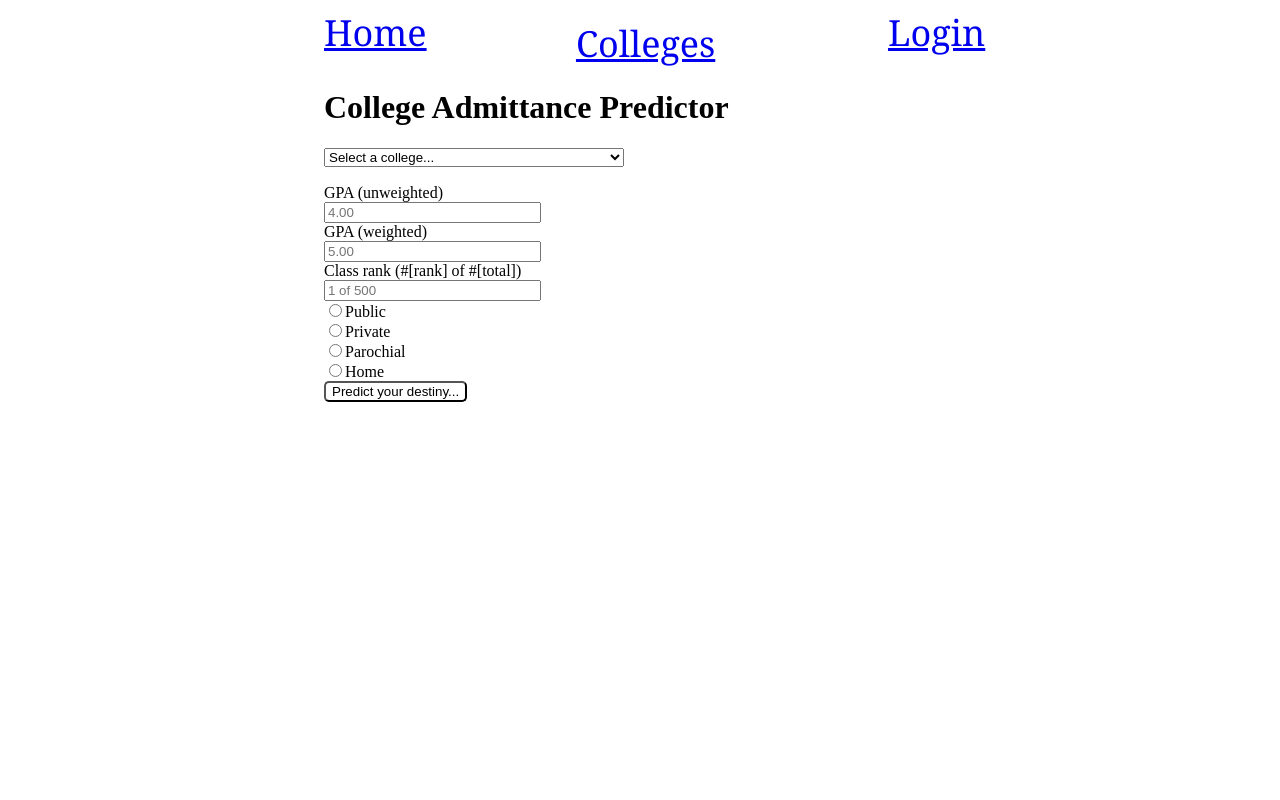
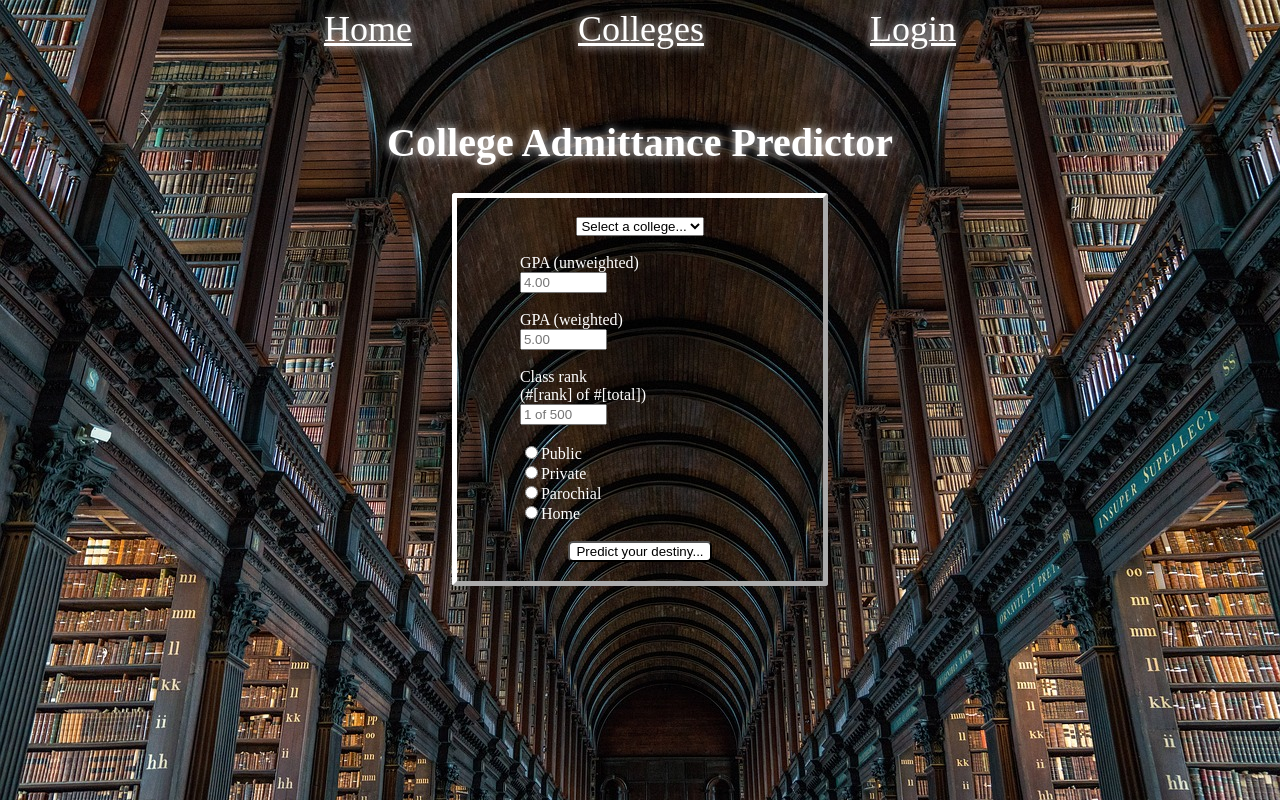
Before and after one commit to k0414834r/CollegeAdmittance, a Flask app: page /colleges in a window 1280 px wide. Run offline with Flask 2, Linux system fonts and the light colour scheme; data that the repository does not hold is empty; parts of the project's set-up code (start-up, migrations or seed data) failed here and were passed over; some libraries are stand-ins or nearby versions.

Commit message:
update CSS

```diff
--- a/application/static/stylesheet.css
+++ b/application/static/stylesheet.css
@@ -1,37 +1,37 @@
-#one {
-    float: left;
-    width: 33%;
-    display: table-cell;
-}
-
-#two {
-    width: 33%;
-    display: table-cell;
-}
-
-#three {
-    float: right;
-    width: 33%;
-    display: table-cell;
-}
-
 #ddl {
     min-height: 12px;
     overflow-y: auto;
     overflow-x: hidden;
-    position: absolute;
-    width: 300px;
+    display: block;
+    margin: 0 auto;
+    max-width: 100%;
+    text-align: center;
  }
 
 .heading {
+    text-align: justify;
     margin: 0 auto;
     width: 50%;
     font-size: 36px;
-    font-family: Georgia;
+    font-family: "Calisto MT";
     border-color: black;
     border: 0 0 5px 0;
-    display: table;
-    text-align: center;
+    list-style: none;
+    padding: 0px;
+}
+
+.heading:after {
+    content: '';
+    display: inline-block;
+    width: 100%;
+}
+
+ul.heading {
+    padding: 0px;
+}
+
+.heading li {
+    display: inline-block;
 }
 
 .container {
@@ -52,17 +52,33 @@
     padding: 3% 10% 3% 10%;
     width: 38%;
     border: 5px;
-    border-color: black;
+    border-color: white;
     border-radius: 3px;
     border-style: outset;
 }
 
+.colleges {
+    color: white;
+    font-family: "Calisto MT";
+}
+
+body {
+    background-image: url("library.jpg");
+    background-repeat: no-repeat;
+    background-size: cover;
+}
+
 p {
-
+    color: white;
+    font-family: "Calisto MT";
 }
 
 h1 {
-
+    color: white;
+    font-family: "Calisto MT";
+    font-size: 40px;
+    text-align: center;
+    text-shadow: 0 0 10px #FFFFFF;
 }
 
 h2 {
@@ -73,8 +89,14 @@ h3 {
 
 }
 
-a {
+a:link {
+    color: white;
+    font-family: "Calisto MT";
+    text-shadow: 0 0 10px #FFFFFF;
+}
 
+option {
+    max-width: 5%;
 }
 
 input[type=number]::-webkit-inner-spin-button,
@@ -86,24 +108,28 @@ input[type=number]::-webkit-outer-spin-button {
 input[type=submit] {
     background-color: white;
     border-radius: 5px;
+    display: block;
+    margin: 0 auto;
 }
 
 a:hover {
-
+    text-shadow: 0 0 10px #0000FF;
 }
 
 a:visited {
-
+    text-shadow: 0 0 10px #800080;
 }
 
 a:visited:hover {
-
+    text-shadow: 0 0 10px #FFFFFF;
 }
 
 .form {
-
+    color: white;
+    font-family: "Calisto MT";
 }
 
 .flash {
-
+    color: white;
+    font-family: "Calisto MT";
 }
--- a/application/templates/base.html
+++ b/application/templates/base.html
@@ -16,18 +16,18 @@
 
     </head>
     <body>
-        <div class="heading">
-            <div id="one"><a href="/index">Home</a></div>
-            <div id="two"><a href="/colleges">Colleges</a></div>
+        <ul class="heading">
+            <li><a href="/index">Home</a></li>
+            <li><a href="/colleges">Colleges</a></li>
 
-            <div id="three">
+            <li>
                 {% if current_user.is_anonymous %}
                 <a href="{{ url_for('login') }}">Login</a>
                 {% else %}
                 <a href="{{ url_for('logout') }}">Logout</a>
                 {% endif %}
-            </div>
-        </div>
+            </li>
+        </ul>
 
         <div class="container">
 
--- a/application/templates/colleges.html
+++ b/application/templates/colleges.html
@@ -12,29 +12,34 @@
     <div class="colleges">
         <h1>College Admittance Predictor</h1>
 
+        <div class="login">
+
             <form action="/predict.html" method="get" id="collegelist">
                 <select name="collegelist" size="1" id="ddl" form="collegelist">
                     <option value="" disabled selected>Select a college...</option>
                     {% for college in colleges %}
-                    <option value="{{ college.college_id }}">{{ college.name }}</option>
+                        <option value="{{ college.college_id }}" title="{{ college.name }}">{{ college.name }}</option>
                     {% endfor %}
                 </select>
 
-            <br><br>
+                <br>
 
                 GPA (unweighted)<br>
-            <input type="number" name="GPA_UW" id="GPA_UW" oninput="limit()" min="0.00" max="4.00" maxlength="3" style="width: 33%" placeholder="4.00"><br>
+                <input type="number" name="GPA_UW" id="GPA_UW" oninput="limit()" min="0.00" max="4.00" maxlength="3" style="width: 33%" placeholder="4.00"><br><br>
                 GPA (weighted)<br>
-            <input type="number" name="GPA_W" id="GPA_W" oninput="limit()" min="0.00" max="5.00" maxlength="3" style="width: 33%" placeholder="5.00"><br>
-            Class rank (#[rank] of #[total])<br>
-            <input type="text" name="Class_Rank" style="width: 33%" placeholder="1 of 500"><br>
+                <input type="number" name="GPA_W" id="GPA_W" oninput="limit()" min="0.00" max="5.00" maxlength="3" style="width: 33%" placeholder="5.00"><br><br>
+                Class rank<br>
+                (#[rank] of #[total])<br>
+                <input type="text" name="Class_Rank" style="width: 33%" placeholder="1 of 500"><br><br>
                 <input type="radio" name="HS_Type" value="Public">Public<br>
                 <input type="radio" name="HS_Type" value="Private">Private<br>
                 <input type="radio" name="HS_Type" value="Parochial">Parochial<br>
-            <input type="radio" name="HS_Type" value="Home">Home<br>
+                <input type="radio" name="HS_Type" value="Home">Home<br><br>
                 <input type="submit" value="Predict your destiny...">
 
             </form>
+
+        </div>
 
     </div>
 
@@ -46,34 +51,34 @@
 
 {% endblock %}
 
-<!--<option value="Select a college"></option>
-    <option value="Boston College"></option>
-    <option value="Boston University"></option>
-    <option value="Brown University"></option>
-    <option value="Cornell Univeristy"></option>
-    <option value="Duke University"></option>
-    <option value="Georgetown University"></option>
-    <option value="Georgia Institute of Technology"></option>
-    <option value="Harvard University"></option>
-    <option value="Johns Hopkins University"></option>
-    <option value="Massachusetts Institute of Technology"></option>
-    <option value="New York University"></option>
-    <option value="Northeastern University"></option>
-    <option value="Northwestern University"></option>
-    <option value="Princeton University"></option>
-    <option value="Stanford University"></option>
-    <option value="University of Chicago"></option>
-    <option value="University of Maryland"></option>
-    <option value="University of Michigan"></option>
-    <option value="University of Southern California"></option>
-    <option value="University of Pennsylvania"></option>
-    <option value="University of California, Berkeley"></option>
-    <option value="University of California, Davis"></option>
-    <option value="University of California, Los Angeles"></option>
-    <option value="University of California, Santa Barbera"></option>
-    <option value="University of California, San Diego"></option>
-    <option value="University of North Carolina, Chapel Hill"></option>
-    <option value="University of Virginia"></option>
-    <option value="Vanderbilt University"></option>
-    <option value="Washington University"></option>
-    <option value="Yale University"></option> -->
+<!--Select a college
+    Boston College
+    Boston University
+    Brown University
+    Cornell Univeristy
+    Duke University
+    Georgetown University
+    Georgia Institute of Technology
+    Harvard University
+    Johns Hopkins University
+    Massachusetts Institute of Technology
+    New York University
+    Northeastern University
+    Northwestern University
+    Princeton University
+    Stanford University
+    University of Chicago
+    University of Maryland
+    University of Michigan
+    University of Southern California
+    University of Pennsylvania
+    University of California, Berkeley
+    University of California, Davis
+    University of California, Los Angeles
+    University of California, Santa Barbera
+    University of California, San Diego
+    University of North Carolina, Chapel Hill
+    University of Virginia
+    Vanderbilt University
+    Washington University
+    Yale University -->
--- a/run.py
+++ b/run.py
@@ -1,3 +1,3 @@
 from application import app
 
-#app.run()
+app.run()
```
Also changed, not shown: application/static/library.jpg (added). Lines whose indentation alone changed are shown as unchanged.
